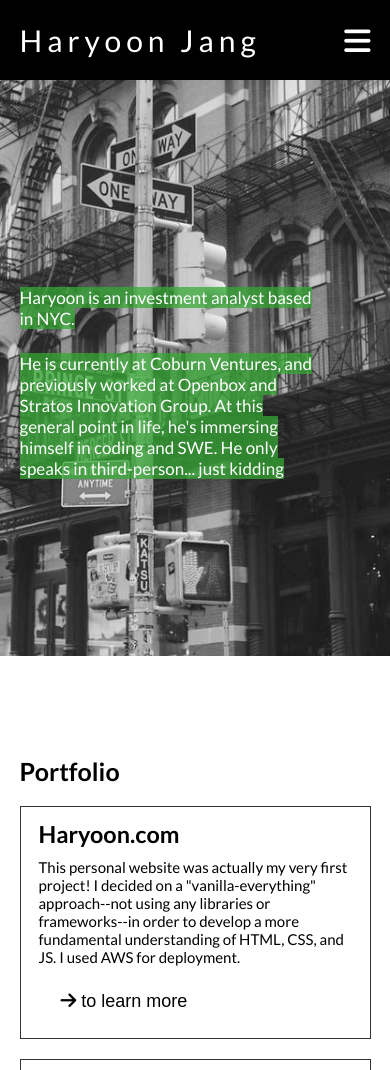
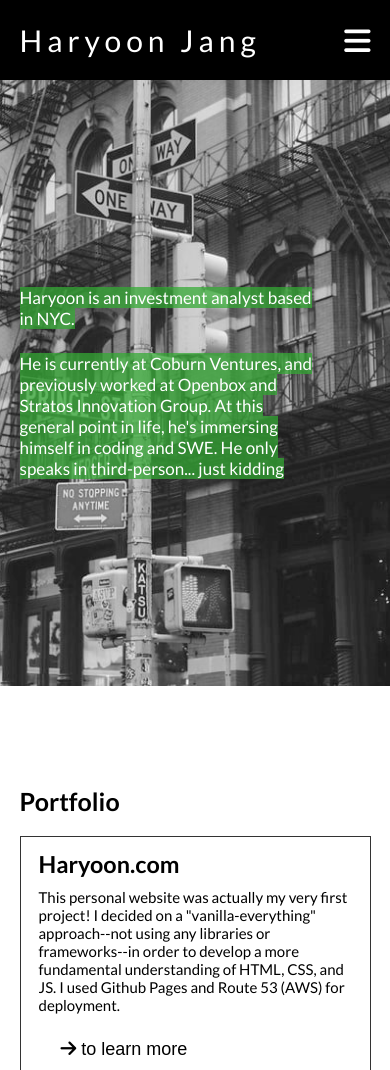
Before and after one commit to haryoon/haryoon.github.io, a plain HTML site: page index.html in a window 390 px wide. Shown: the top 1070 px of the page. Drawn offline with nearby package versions, Linux system fonts and the light colour scheme.

Commit message:
changed proj 1 description & background image size

```diff
--- a/app.css
+++ b/app.css
@@ -139,7 +139,7 @@ a:hover{
 	grid-template-columns: 75%;
 	width: 90%;
 	margin: auto;
-	padding: 320px 0 180px 0;
+	padding: 320px 0 230px 0;
 }
 	@media (max-width: 768px){
 	#abouttext {
@@ -148,7 +148,7 @@ a:hover{
 		grid-template-columns: 85%;
 		width: 90%;
 		margin: auto;
-		padding: 270px 0 170px 0;
+		padding: 270px 0 200px 0;
 	}
 }
 
--- a/index.html
+++ b/index.html
@@ -48,7 +48,7 @@
 		<div class="one projectname"><h3>Haryoon.com</h3>
 			<p class="projectdescription">This personal website was actually my very first project! I decided on
 			a "vanilla-everything" approach--not using any libraries or frameworks--in order to develop a more fundamental
-			understanding of HTML, CSS, and JS. I used AWS for deployment.</p>
+			understanding of HTML, CSS, and JS. I used Github Pages and Route 53 (AWS) for deployment.</p>
 			<div><button class="projectbutton"><i class="fas fa-arrow-right"></i> to learn more</button></div>
 		</div>
 		<div class="two projectname"><h3>Project #2</h3>
```
